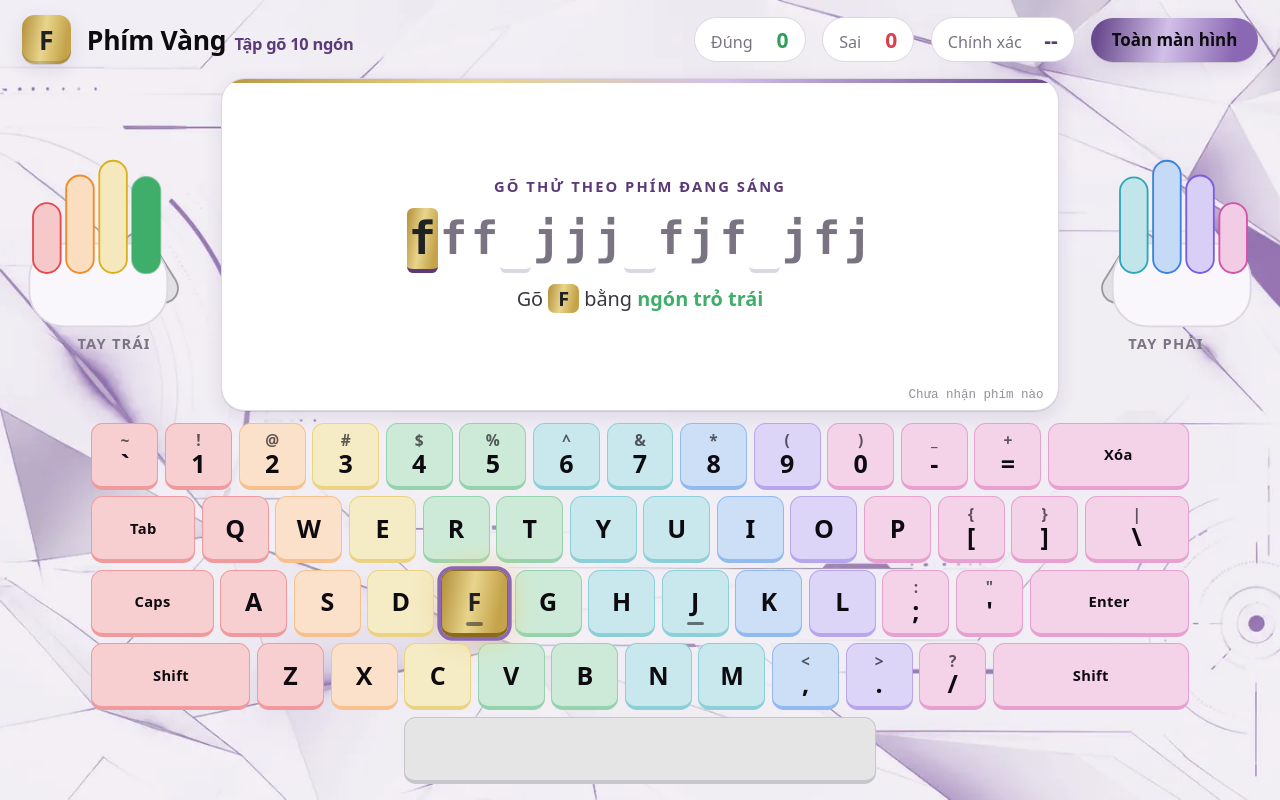
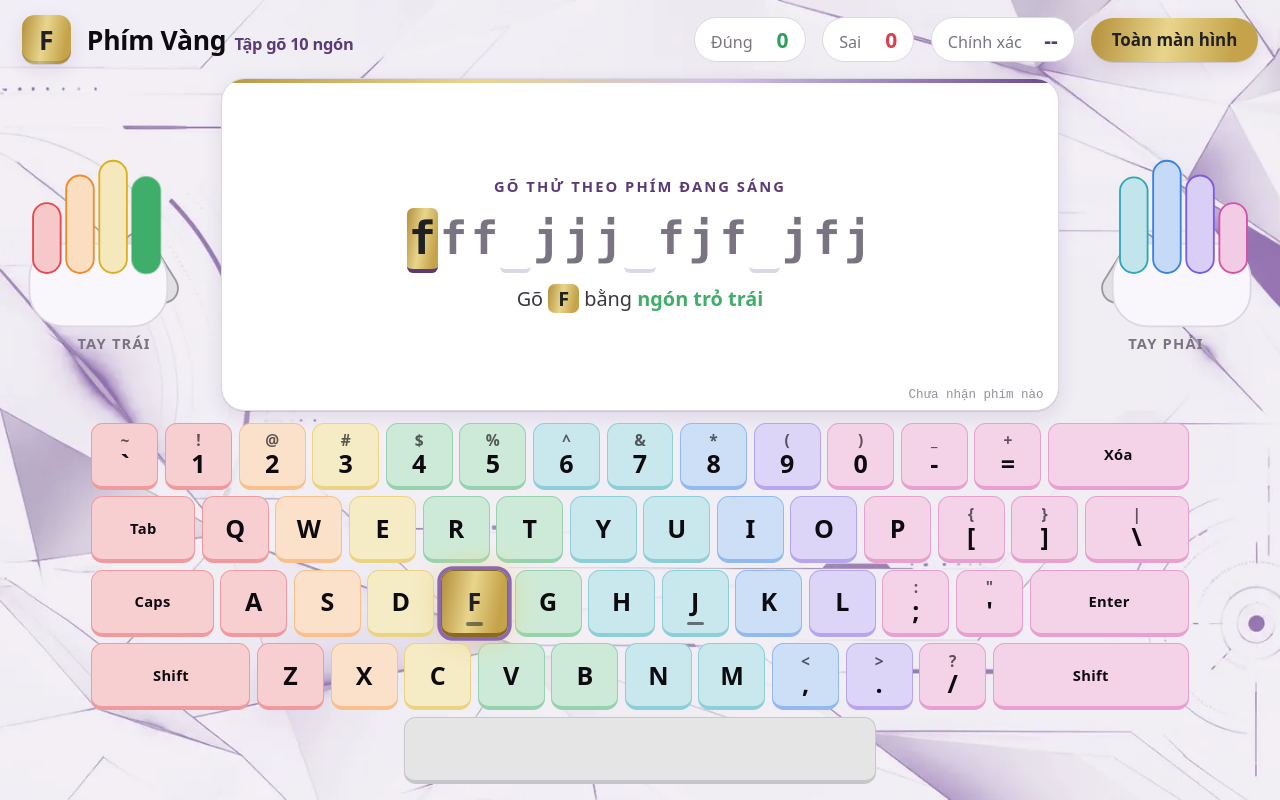
Before and after one commit to nghihothanh/tap-go-ban-phim-10-ngon, a plain HTML site: page index.html in a window 1280 px wide. Drawn offline with Linux system fonts and the light colour scheme.

Commit message:
Nút Toàn màn hình chuyển sang nền vàng
Co-Authored-By: Claude Fable 5.2 <noreply@anthropic.com>

```diff
--- a/index.html
+++ b/index.html
@@ -208,7 +208,7 @@ main { display: grid; grid-template-columns: auto minmax(0, 1fr) auto; grid-temp
   <div class="chip ok">Đúng <b id="s-ok">0</b></div>
   <div class="chip bad">Sai <b id="s-bad">0</b></div>
   <div class="chip acc">Chính xác <b id="s-acc">--</b></div>
-  <button class="btn purple" id="fs" type="button">Toàn màn hình</button>
+  <button class="btn gold" id="fs" type="button">Toàn màn hình</button>
 </header>
 
 <main>
```
